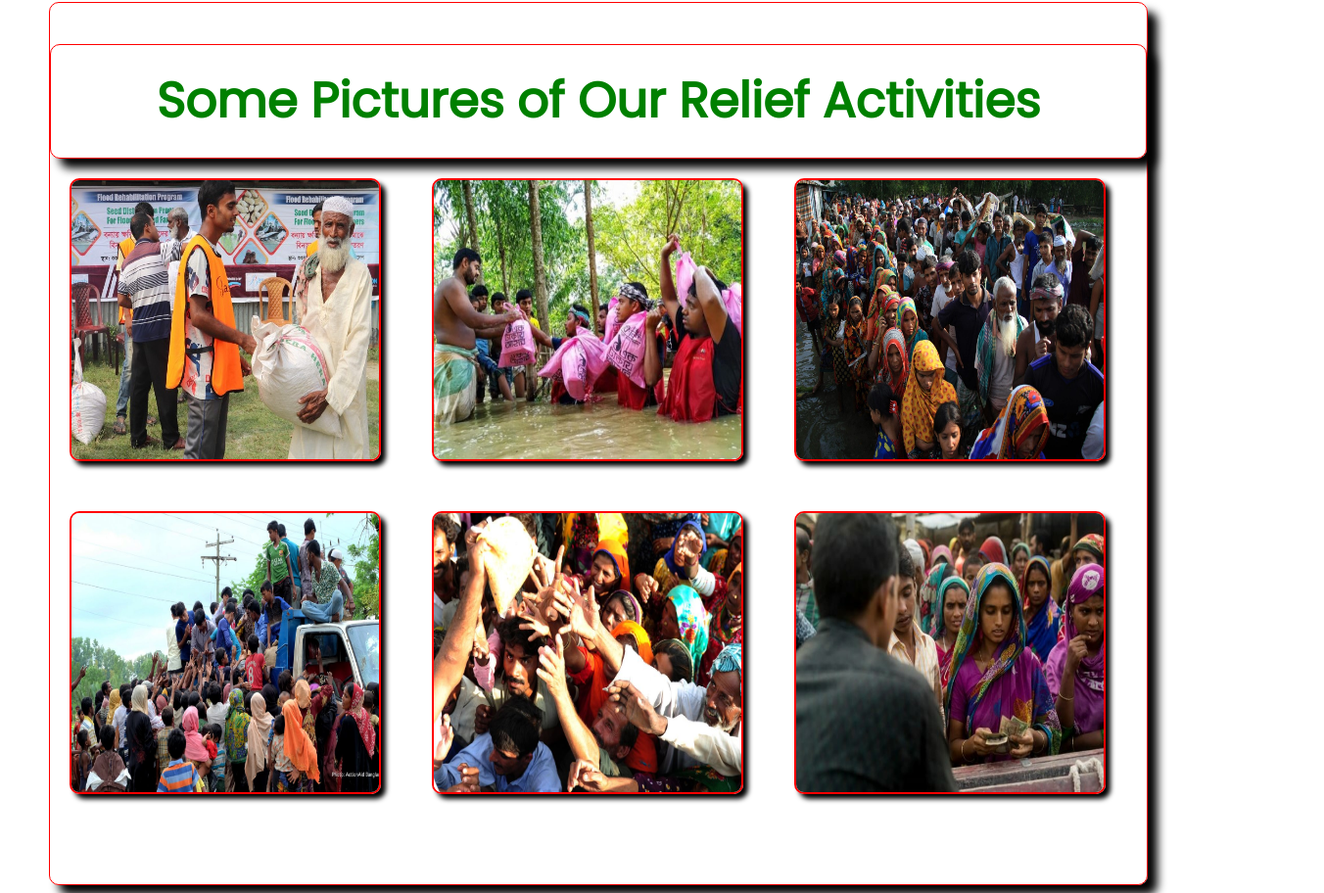
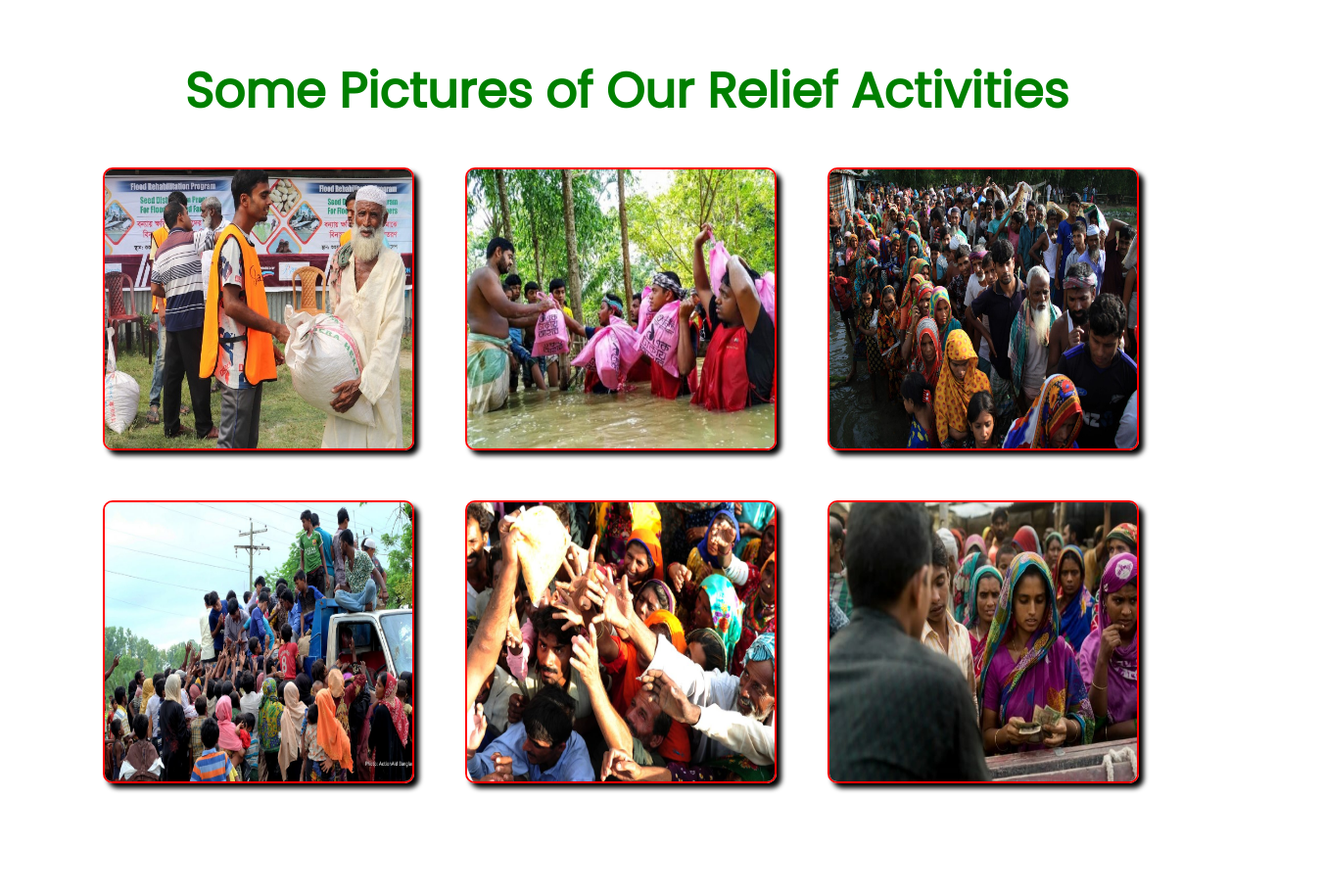
Before and after one commit to mnalambd09/assignment-1, a plain HTML site: page index.html in a window 1280 px wide. Shown: the part 1693-2605 px from the top of the page at 98% size, 1352 px wide, since content can reach past the window. Drawn offline with Linux system fonts and the light colour scheme.

Commit message:
gallery section updated

```diff
--- a/index.html
+++ b/index.html
@@ -57,10 +57,9 @@
             </div>
         </div>
     </section>
-
+    <h1 class="gallery-section-h1">Some Pictures of Our Relief Activities</h1>
     <section class="gallery-section">
-        <h1>Some Pictures of Our Relief Activities</h1>
-        <div>
+        <div class="gallery-part1">
             <div class="gallery">
                <a target="_blank" href="images/donation10.jpg"><img src="images/donation10.jpg" alt=""></a>
             </div>
@@ -71,7 +70,7 @@
               <a target="_blank" href="images/donation7.jpg"><img src="images/donation7.jpg" alt=""></a>
             </div>
         </div>
-        <div>
+        <div class="gallery-part1">
             <div class="gallery">
                <a target="_blank" href="images/donation2.jpg"><img src="images/donation2.jpg" alt=""></a>
             </div>
--- a/style.css
+++ b/style.css
@@ -60,9 +60,9 @@ a{
     margin: 0 auto;
 }
 .donate-case{
-    width: 100%;
-    margin-left: 200px;
-
+    display: flex;
+    align-items: center;
+    justify-content: center;
 }
 .donate-amount{
     width: 105px;
@@ -99,6 +99,9 @@ hr{
 }
 .card-section{
     margin-left: 50px;
+    display: flex;
+    align-items: center;
+    justify-content: center;
 }
 .plan{
     font-size: 50px;
@@ -136,25 +139,19 @@ hr{
 }
 .gallery-section{
     clear: left;
-    width:1120px ;
-    height:900px;
-    margin: 50px;
-    border: 1px solid red;;
-    box-shadow: 10px 10px 10px rgb(4, 4, 4);
-    border-radius: 10px;
-
-
 }
-.gallery-section h1{
+.gallery-section-h1{
     font-size: 50px;
     text-align: center;
     color: green;
     margin-bottom: 0px;
-    border: 1px solid red;
     padding: 20px;
-    box-shadow: 10px 10px 10px rgb(4, 4, 4);
-    border-radius: 10px;
 
+}
+.gallery-part1{
+    display: flex;
+    align-items: center;
+    justify-content: center;
 }
 .gallery{
     width: 330px;
@@ -172,6 +169,7 @@ hr{
 .updates{
     clear: left;
     padding-top: 50px;
+
 }
 .updates h1{
     font-size: 50px;
```
